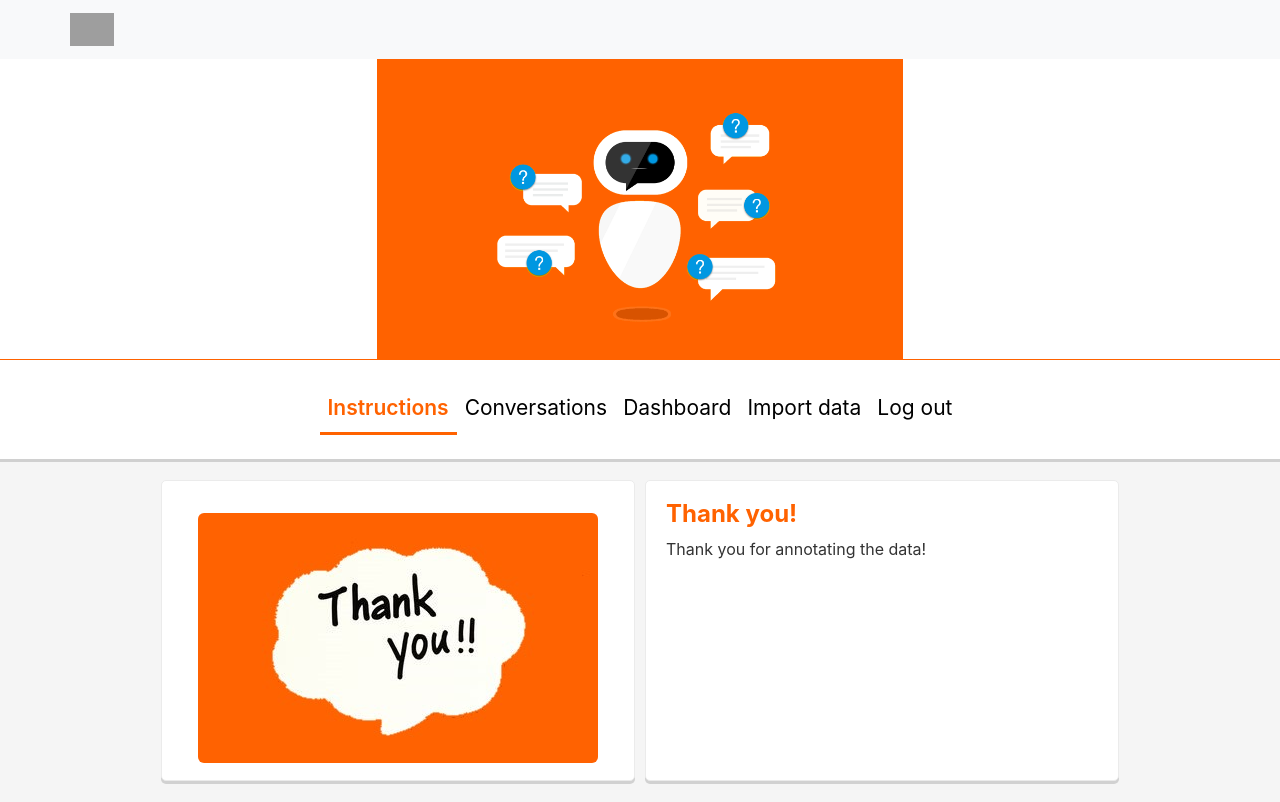
After one commit to Joke95/ING_frontend, a PHP site: page /thank_page.php in a window 1280 px wide. The commit adds this page. Run offline with PHP 8.4, Linux system fonts and the light colour scheme; some libraries are stand-ins or nearby versions; grey boxes are pictures that could not be loaded.

Commit message:
Thank you page+ extra styling of conversation page
Still problems with the jquery of the converstation part

```diff
--- a/ING_style.css
+++ b/ING_style.css
@@ -89,9 +89,7 @@ button:hover {
 	height: 33px;
 }
 /*------ Banner ------*/
-.banner{
-	padding:0px;
-}
+
 .jumbotron{
 	margin-bottom: 0px;
 	background-color: white;
--- a/header.php
+++ b/header.php
@@ -77,7 +77,7 @@
 						if($loggedin === true):
 					?>
 						<li class="nav-item">
-							<a class="nav-link" href="http://<?php echo $base_url;?>/admin_panel1.php">Dashboard</a>
+							<a class="nav-link" href="http://<?php echo $base_url;?>/admin_panel.php">Dashboard</a>
 						</li>
 						<li class="nav-item">
 							<a class="nav-link" href="http://<?php echo $base_url;?>/import_data.php">Import data</a>
--- a/style.css
+++ b/style.css
@@ -51,13 +51,14 @@
 	border:none;
 	padding:0;
 	border-radius:0;
-	vertical-align: middle;
+	/*vertical-align: middle;*/
 	background-size:cover;
 	background-color:transparent;
 	background-position:-10em -10em;
 	transition:.3s ease;
 	outline:0;
 }
+
 .hover_checklabel:hover {
 	background:#ddd;
 }
@@ -79,17 +80,21 @@
 .system label{
 	text-align:left;
 }
-/*------ :focus ------*/
 .div_conversation{
+	position:relative;
 	border: 1px solid #000;
 	border-radius:6px;
 	padding:2px;
 	width: auto;
 	height: auto;
 	max-height:550px;
+	overflow-x: hidden;
 	overflow-y: scroll;
 	background-color: #f2f2f2;
+
 }
+/*------ :focus ------*/
+
 @-webkit-keyframes change-color {
   0%   { background-color: #ff6200; opacity: 0.4;}
   100% { background-color: #f2f2f2; }
@@ -138,10 +143,11 @@
 #satisfied ul{
 	list-style-type: none;
 }
-#popover-content-popover {
+.popover-content-popover {
 	list-style-type: none;
 	padding:5px;
 	margin-bottom:0px;
+
 }
 /*------ Login ------*/
 .div_line{
@@ -174,3 +180,6 @@ input[type=text], input[type=password], input[type=file] {
 	display: block;
 	margin-top:15px;
 }
+.banner{
+	padding:0px;
+}
--- /dev/null
+++ b/thank_page.php
@@ -0,0 +1,24 @@
+<?php include 'header.php';?>
+
+
+<section>
+	<div class="container">
+		<div class="row justify-content-md-center">
+			<div class="col-md-5 panel twocol">
+
+				<img src="http://<?php echo $base_url;?>/thank_you.jpg" class="img_normal" alt="Thank you" >
+			</div>
+
+			<div class="col-md-5 panel twocol">
+				<h2>Thank you!</h2>
+				<p>
+					Thank you for annotating the data!
+				</p>
+
+			</div>
+		</div>
+	</div>
+</section>
+
+
+<?php include 'footer.php';?>
```
Also changed, not shown: conversations.php (+27 -15 lines), thank_you.jpg (added).
